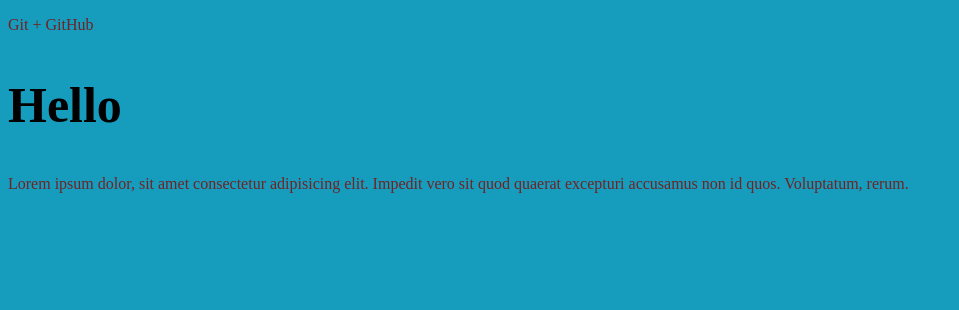
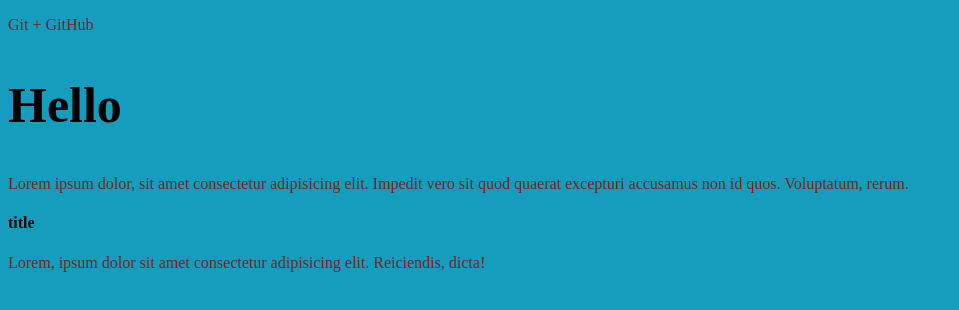
Before and after one commit to Dimady/gitTest, a plain HTML site: page index.html in a window 1280 px wide. Shown: the whole page, without its empty margins (0-959 px from the left). Drawn offline with Linux system fonts and the light colour scheme.

Commit message:
Новая ветка

```diff
--- a/index.html
+++ b/index.html
@@ -11,4 +11,6 @@
   <h2>Hello</h2>
   <p>Lorem ipsum dolor, sit amet consectetur adipisicing elit. Impedit vero sit quod quaerat excepturi accusamus non id quos. Voluptatum, rerum.</p>
 </body>
+<h4>title</h4>
+<p>Lorem, ipsum dolor sit amet consectetur adipisicing elit. Reiciendis, dicta!</p>
 </html>
```
